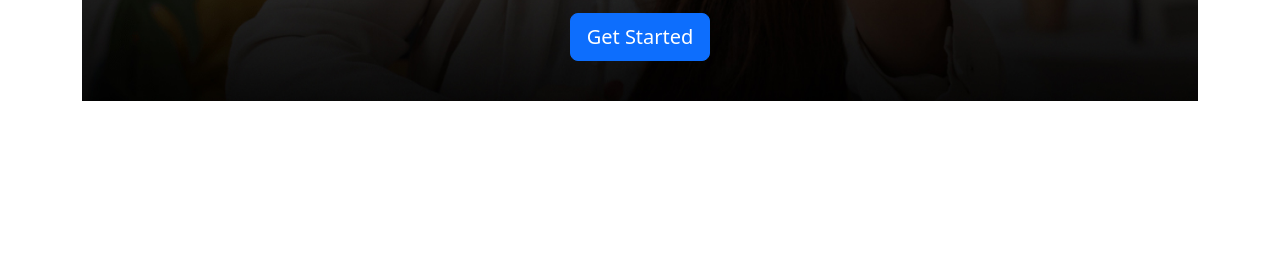
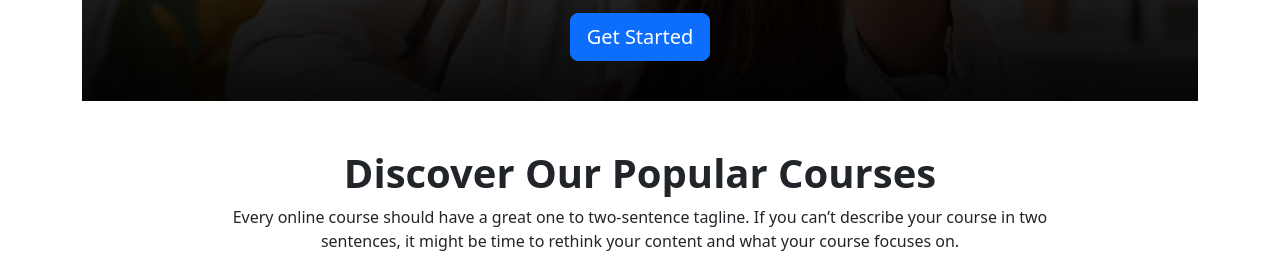
Before and after one commit to PiasBarua/Edu-Tech, a plain HTML site: page index.html in a window 1280 px wide. Shown: the part 607-876 px from the top of the page. Before the commit the page ends 800 px from the top, so only its background shows below. Drawn offline with nearby package versions, Linux system fonts and the light colour scheme.

Commit message:
CourseDescriptiontitle-commit

```diff
--- a/index.html
+++ b/index.html
@@ -107,7 +107,23 @@
             </div>
             <!-- Banner section end -->
         </section>
+        <section class="container">
+            <div class="mt-5 d-flex justify-content-center text-center">
+                <div class="w-75">
+                    <div>
+                        <h1 class="fw-bold fs-1 text text-courseheadlinecolor">
+                            Discover Our Popular Courses
 
+                        </h1>
+                        <p class="lh-base tex-dark">
+                            Every online course should have a great one to two-sentence tagline. If you can’t describe
+                            your course in two sentences,
+                            it might be time to rethink your content and what your course focuses on.
+                        </p>
+                    </div>
+                </div>
+            </div>
+        </section>
     </main>
 
 
```
